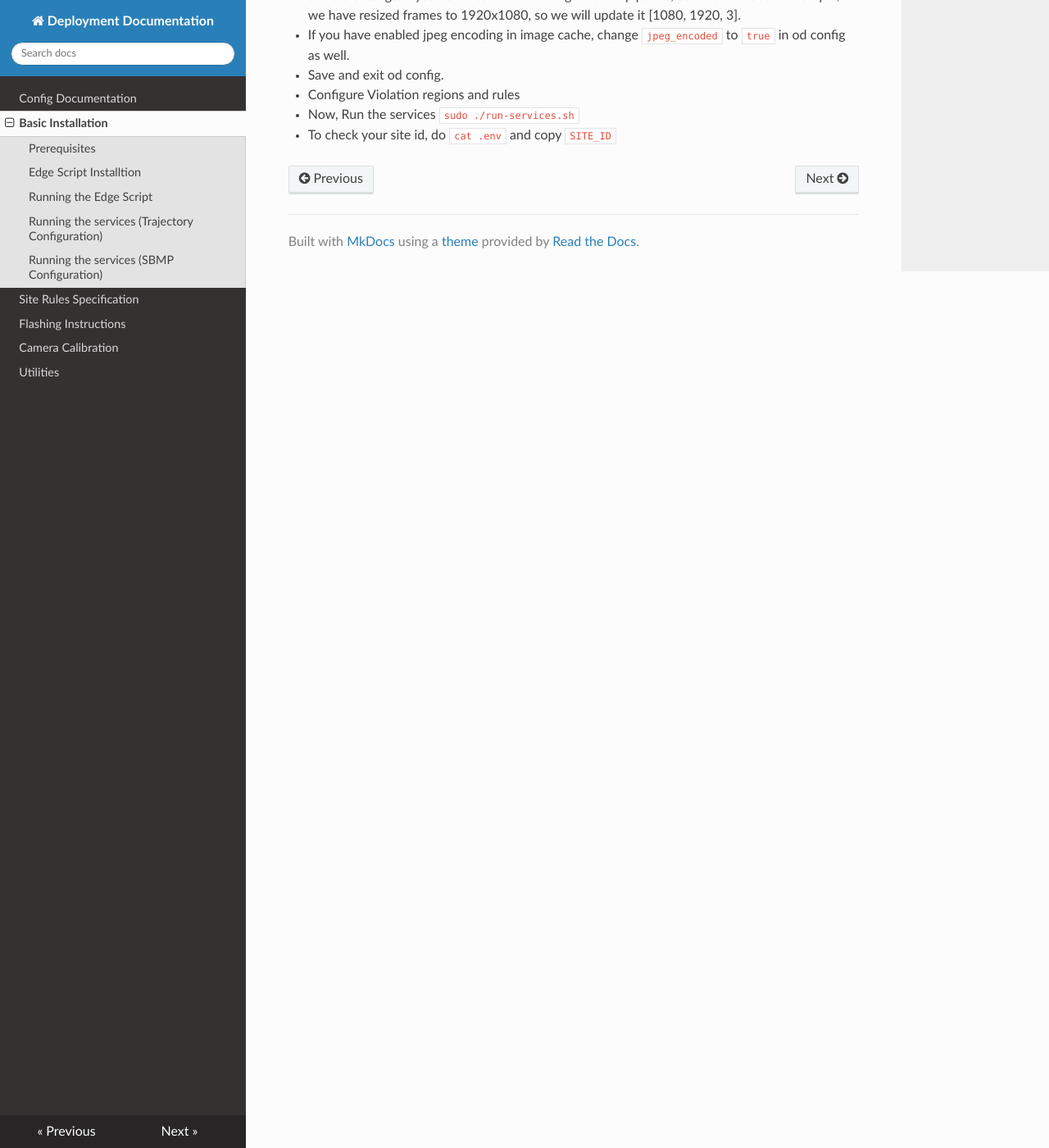
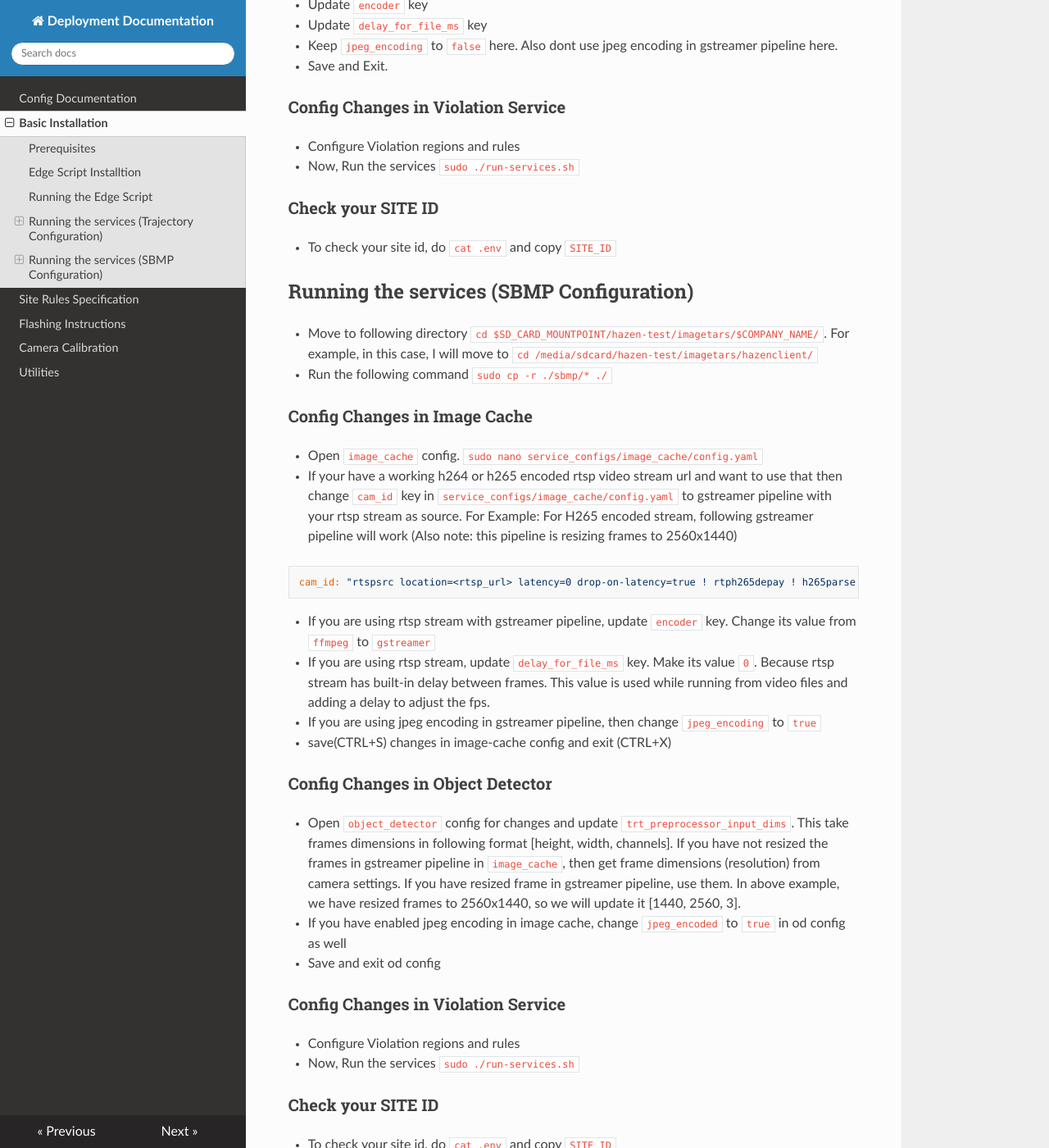
Before and after one commit to hazenai/system-docs, an MkDocs documentation site: the page built from docs/installation.md, in a window 1280 px wide and 1400 px high, scrolled down 2935 px. Shown: the whole window at 82% size. Built offline with MkDocs 1.6.1, drawn with Linux system fonts in a browser that asks for light colours; nearby versions of some CDN libraries; some of the changed text lies outside the part shown.

Commit message:
changing docs

````diff
--- a/docs/installation.md
+++ b/docs/installation.md
@@ -79,23 +79,9 @@ Select Power Model. ID: 2
 * Move to following directory `cd $SD_CARD_MOUNTPOINT/hazen-test/imagetars/$COMPANY_NAME/`. For example, in this case, I will move to
 `cd /media/sdcard/hazen-test/imagetars/hazenclient/`
 * Run the following command `sudo cp -r ./traj/* ./`
-* Make sure you have a working h264 or h265 encoded rtsp video stream url.
-* Change `cam_id` key in `service_configs/image_cache/config.yaml` to gstreamer pipeline with your rtsp stream as source. For Example:
-For H265 encoded stream
 
-```
-cam_id: "rtspsrc location=<rtsp_url> latency=0 drop-on-latency=true ! rtph265depay ! h265parse ! omxh265dec  disable-dpb=true ! nvvidconv interpolation-method=1 ! video/x-raw, width=1920, height=1080, format=(string)BGRx ! videoconvert ! video/x-raw, format=(string)BGR ! appsink"
-```
+### Config Changes in Image Cache
 
-* If there is any ALPR image-cache being used. Also change it's `camid` key in `service_configs/image_cache_alpr/config.yaml`.
-* Configure Violation regions and rules
-* Now, Run the services `sudo ./run-services.sh`
-
-## Running the services (SBMP Configuration)
-
-* Move to following directory `cd $SD_CARD_MOUNTPOINT/hazen-test/imagetars/$COMPANY_NAME/`. For example, in this case, I will move to
-`cd /media/sdcard/hazen-test/imagetars/hazenclient/`
-* Run the following command `sudo cp -r ./sbmp/* ./`
 * Open `image_cache` config. `sudo nano service_configs/image_cache/config.yaml`
 * If your have a working h264 or h265 encoded rtsp video stream url and want to use that then change `cam_id` key in `service_configs/image_cache/config.yaml` to gstreamer pipeline with your rtsp stream as source. For Example:
 For H265 encoded stream, following gstreamer pipeline will work (Also note: this pipeline is resizing frames to 1920x1080)
@@ -103,16 +89,74 @@ For H265 encoded stream, following gstreamer pipeline will work (Also note: this
 ```
 cam_id: "rtspsrc location=<rtsp_url> latency=0 drop-on-latency=true ! rtph265depay ! h265parse ! omxh265dec  disable-dpb=true ! nvvidconv interpolation-method=1 ! video/x-raw, width=1920, height=1080, format=(string)BGRx ! appsink"
 ```
+
 * If you are using rtsp stream with gstreamer pipeline, update `encoder` key. Change its value from `ffmpeg` to `gstreamer`
 * If you are using rtsp stream, update `delay_for_file_ms` key. Make its value `0`. Because rtsp stream has built-in delay between frames. This value is used while running from video files and adding a
 delay to adjust the fps.
 * If you are using jpeg encoding in gstreamer pipeline, then change `jpeg_encoding` to `true`
 * save(CTRL+S) changes in image-cache config and exit (CTRL+X)
+
+### Config Changes in Object Detector
+
 * Open `object_detector` config for changes and update `trt_preprocessor_input_dims`. This take frames dimensions in following format [height, width, channels]. If you have not resized the frames
 in gstreamer pipeline in `image_cache`, then get frame  dimensions (resolution) from camera settings. If you have resized frame in gstreamer pipeline, use them. In above example, we have resized frames
 to 1920x1080, so we will update it [1080, 1920, 3].
 * If you have enabled jpeg encoding in image cache, change `jpeg_encoded` to `true` in od config as well.
 * Save and exit od config.
+
+### Config Changes in Image Cache Alpr
+
+* Open `image_cache_alpr` config. `sudo nano service_configs/image_cache_alpr/config.yaml`
+* Update `cam_id`. Use H265 or H264 encoding pipeline depending on your camera settings. But here resize to `2560x1440`
+* Update `encoder` key
+* Update `delay_for_file_ms` key
+* Keep `jpeg_encoding` to `false` here. Also dont use jpeg encoding in gstreamer pipeline here.
+* Save and Exit.
+
+### Config Changes in Violation Service
+
 * Configure Violation regions and rules
 * Now, Run the services `sudo ./run-services.sh`
+
+### Check your SITE ID
+
 * To check your site id, do `cat .env` and copy `SITE_ID`
+
+
+## Running the services (SBMP Configuration)
+
+* Move to following directory `cd $SD_CARD_MOUNTPOINT/hazen-test/imagetars/$COMPANY_NAME/`. For example, in this case, I will move to
+`cd /media/sdcard/hazen-test/imagetars/hazenclient/`
+* Run the following command `sudo cp -r ./sbmp/* ./`
+
+### Config Changes in Image Cache
+
+* Open `image_cache` config. `sudo nano service_configs/image_cache/config.yaml`
+* If your have a working h264 or h265 encoded rtsp video stream url and want to use that then change `cam_id` key in `service_configs/image_cache/config.yaml` to gstreamer pipeline with your rtsp stream as source. For Example:
+For H265 encoded stream, following gstreamer pipeline will work (Also note: this pipeline is resizing frames to 2560x1440)
+
+```
+cam_id: "rtspsrc location=<rtsp_url> latency=0 drop-on-latency=true ! rtph265depay ! h265parse ! omxh265dec  disable-dpb=true ! nvvidconv interpolation-method=1 ! video/x-raw, width=2560, height=1440, format=(string)BGRx ! appsink"
+```
+* If you are using rtsp stream with gstreamer pipeline, update `encoder` key. Change its value from `ffmpeg` to `gstreamer`
+* If you are using rtsp stream, update `delay_for_file_ms` key. Make its value `0`. Because rtsp stream has built-in delay between frames. This value is used while running from video files and adding a
+delay to adjust the fps.
+* If you are using jpeg encoding in gstreamer pipeline, then change `jpeg_encoding` to `true`
+* save(CTRL+S) changes in image-cache config and exit (CTRL+X)
+
+### Config Changes in Object Detector
+
+* Open `object_detector` config for changes and update `trt_preprocessor_input_dims`. This take frames dimensions in following format [height, width, channels]. If you have not resized the frames
+in gstreamer pipeline in `image_cache`, then get frame  dimensions (resolution) from camera settings. If you have resized frame in gstreamer pipeline, use them. In above example, we have resized frames
+to 2560x1440, so we will update it [1440, 2560, 3].
+* If you have enabled jpeg encoding in image cache, change `jpeg_encoded` to `true` in od config as well
+* Save and exit od config
+
+### Config Changes in Violation Service
+
+* Configure Violation regions and rules
+* Now, Run the services `sudo ./run-services.sh`
+
+### Check your SITE ID
+
+* To check your site id, do `cat .env` and copy `SITE_ID`
````
